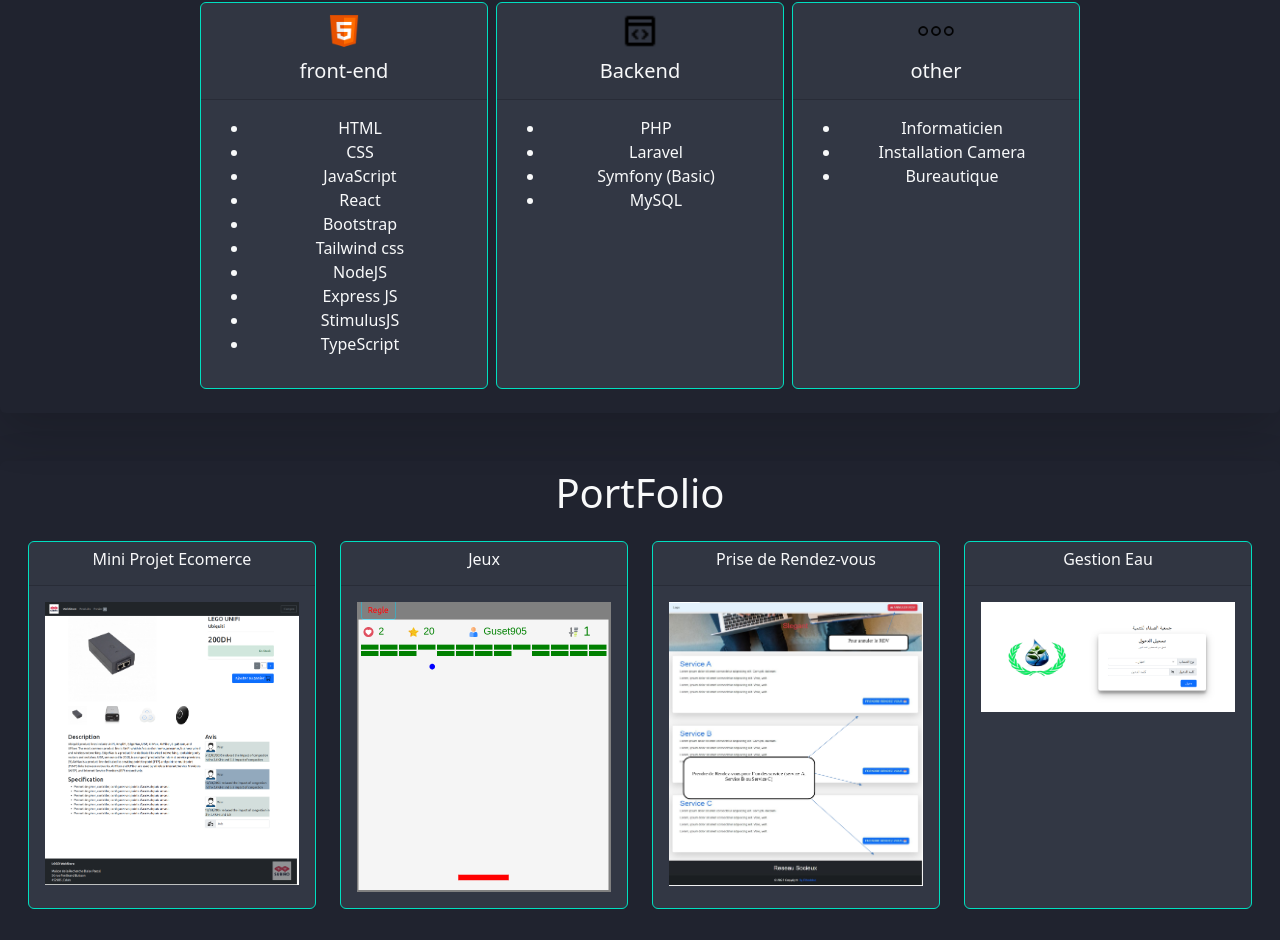
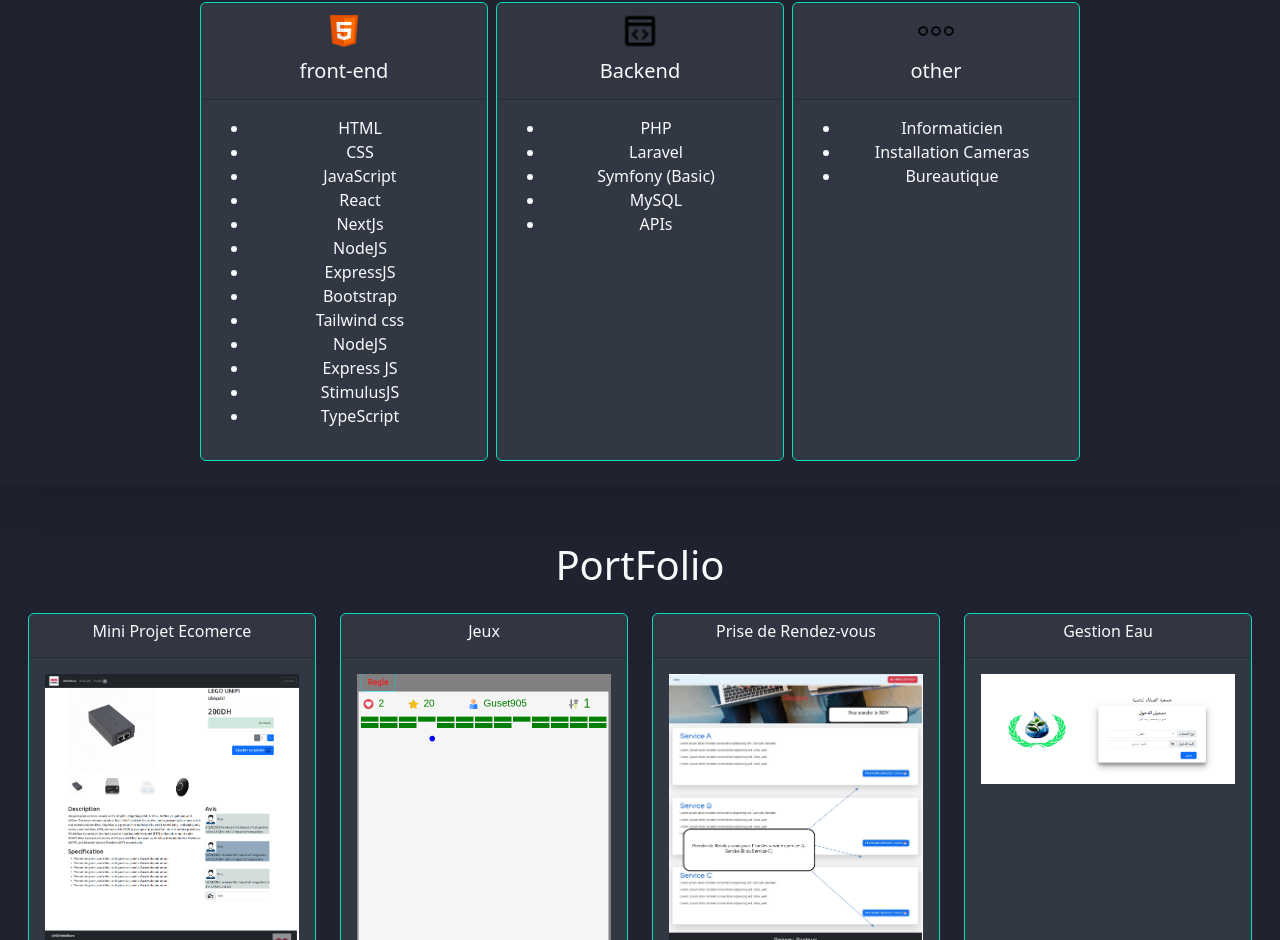
Before and after one commit to ElhaddadM/PortFolio, a React (Create React App) app: page / in a window 1280 px wide. Shown: the part 1382-2322 px from the top of the page. Built offline with nearby package versions, Linux system fonts and the light colour scheme.

Commit message:
New Update

```diff
--- a/src/Components/Home.js
+++ b/src/Components/Home.js
@@ -43,7 +43,7 @@ function Home() {
                 <a rel="noopener noreferrer" href="https://www.instagram.com/abdelmounaimelhaddad/?utm_source=qr" target="_blank" > <span className="ms-1" style={{cursor:"pointer"}}><InstagramIcon sx={{ fontSize: 40 }} color=""  /></span> </a>
                 <a rel="noopener noreferrer" href="https://web.facebook.com/mounim.elhaddad.7?mibextid=ZbWKwL&_rdc=1&_rdr" target="_blank" > <span className="ms-1" style={{cursor:"pointer"}}><FacebookRoundedIcon sx={{ fontSize: 40 }} color="light"  /></span> </a>
               </div>
-              <div className="mt-5" > <a href="./CV/CV_Elhaddad_Abdelmounaim.pdf" download="CV_Elhaddad_Abdelmounaim" ><Button variant="contained"  endIcon={<CloudDownloadTwoToneIcon />} > Download CV  </Button></a> </div>
+              <div className="mt-5" > <a href="./CV/Cv_Web_Elhaddad.pdf" target="_blank"  ><Button variant="contained"  endIcon={<CloudDownloadTwoToneIcon />} > Download CV  </Button></a> </div>
             </div>
             <div className="col-12 col-sm-6 col-md-6 text-end">
             <img src={logo} alt="" className="img-fluid " style={{ height:"90%" }} />
--- a/src/Components/Skills.js
+++ b/src/Components/Skills.js
@@ -7,17 +7,17 @@ function Skills() {
     {
       icon:  frontEnd ,
       service: "front-end",
-      langue: ["HTML", "CSS", "JavaScript","React","Bootstrap","Tailwind css","NodeJS","Express JS","StimulusJS","TypeScript"],
+      langue: ["HTML", "CSS", "JavaScript","React","NextJs","NodeJS","ExpressJS","Bootstrap","Tailwind css","NodeJS","Express JS","StimulusJS","TypeScript"],
     },
     {
       icon: backend,
       service: "Backend",
-      langue: ["PHP", "Laravel", "Symfony (Basic)",'MySQL'],
+      langue: ["PHP", "Laravel", "Symfony (Basic)",'MySQL',"APIs"],
     },
     {
       icon: other,
       service: "other",
-      langue: ["Informaticien", "Installation Camera", "Bureautique"],
+      langue: ["Informaticien", "Installation Cameras", "Bureautique"],
     },
   ];
   return (
```
Also changed, not shown: 2 other files (tests, documents, lock files or other folders).
